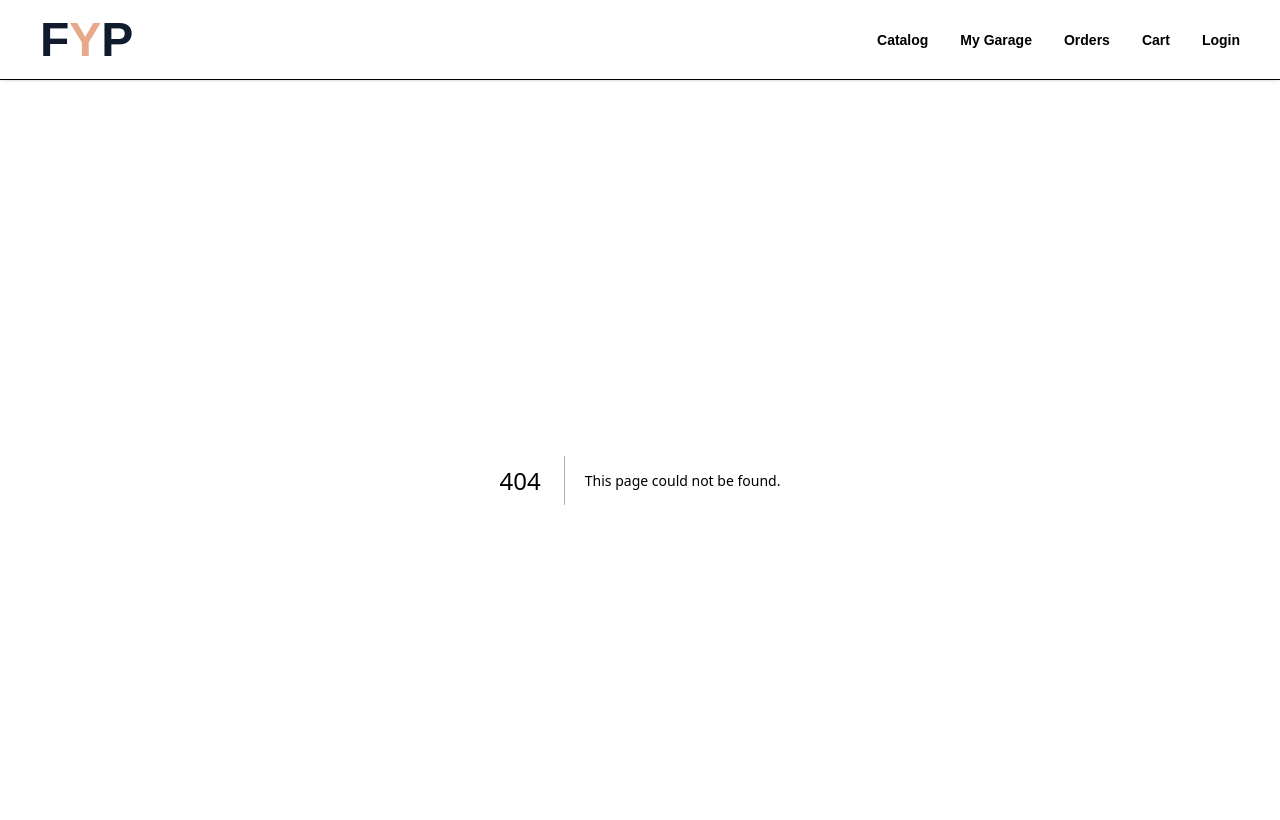
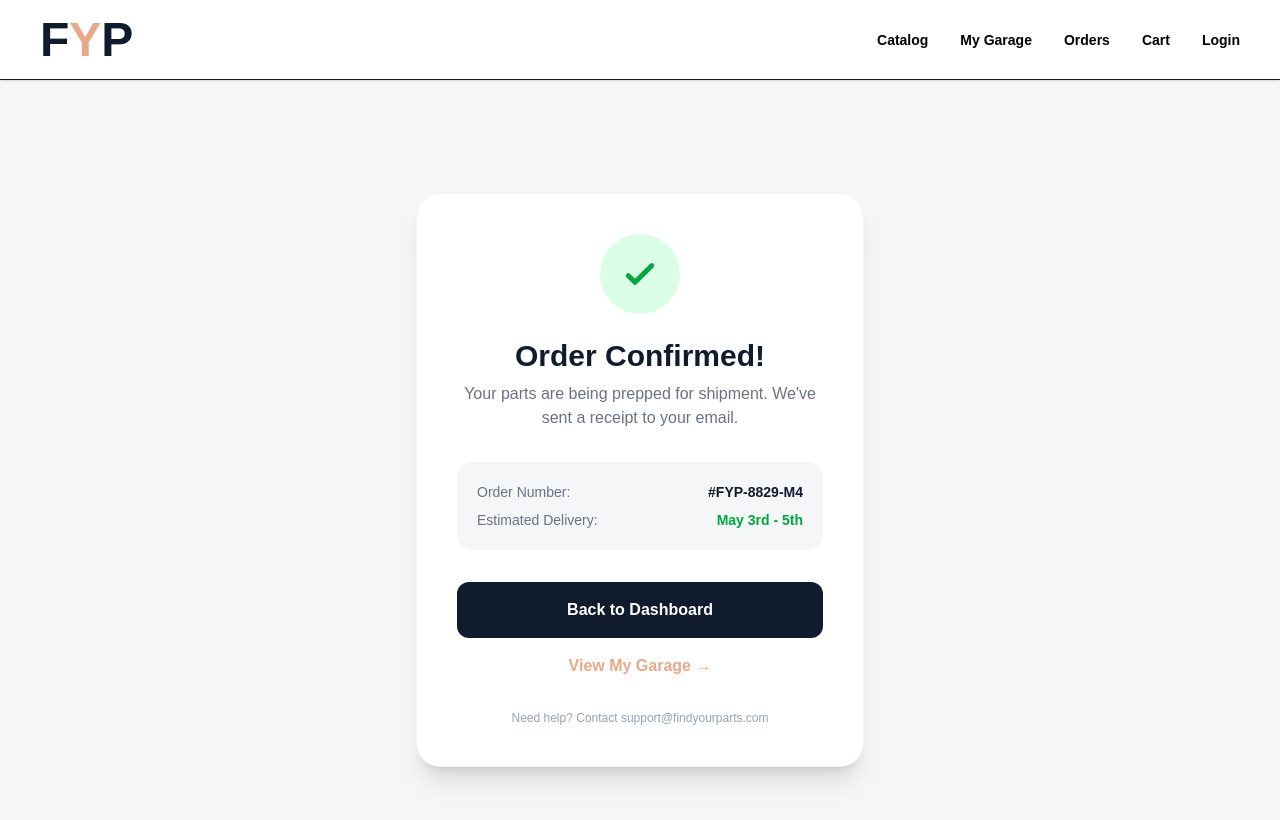
Before and after one commit to eyadhossam989-cyber/find-your-parts, a Next.js app: page /success in a window 1280 px wide. Before the commit this address had no page. Shown: the top 820 px of the page. Built offline with nearby package versions, Linux system fonts and the light colour scheme.

Commit message:
new checkout 4

```diff
--- a/app/checkout/page.tsx
+++ b/app/checkout/page.tsx
@@ -16,9 +16,8 @@ const ShieldIcon = () => <span className="text-2xl">🛡️</span>;
 export default function CheckoutPage() {
   const [items, setItems] = useState<any[]>([]);
   const [shipping, setShipping] = useState(12.50);
-  const [paymentMethod, setPaymentMethod] = useState("card"); // Track payment type
+  const [paymentMethod, setPaymentMethod] = useState("card");
 
-  // Load data from localStorage
   useEffect(() => {
     const savedCart = localStorage.getItem("fyp-cart");
     if (savedCart) {
@@ -27,7 +26,6 @@ export default function CheckoutPage() {
     }
   }, []);
 
-  // Real-time Math Logic
   const subtotal = items.reduce((acc, item) => acc + (Number(item.price) * item.qty), 0);
   const tax = subtotal * 0.08;
   const total = subtotal + tax + shipping;
@@ -42,8 +40,6 @@ export default function CheckoutPage() {
 
         <div className="grid grid-cols-1 lg:grid-cols-12 gap-8">
           <div className="lg:col-span-8 space-y-8">
-
-            {/* Shipping Address */}
             <section className="bg-white rounded-3xl shadow-sm p-8 border border-gray-100">
               <div className="flex items-center gap-4 mb-6">
                 <IconBox><AddressIcon /></IconBox>
@@ -58,7 +54,6 @@ export default function CheckoutPage() {
               </div>
             </section>
 
-            {/* Delivery Method (Logic Unchanged as requested) */}
             <section className="bg-white rounded-3xl shadow-sm p-8 border border-gray-100">
               <div className="flex items-center gap-4 mb-6">
                 <IconBox><TruckIcon /></IconBox>
@@ -76,13 +71,11 @@ export default function CheckoutPage() {
               </div>
             </section>
 
-            {/* Payment Method - Now with PayPal Toggle */}
             <section className="bg-white rounded-3xl shadow-sm p-8 border border-gray-100">
               <div className="flex items-center gap-4 mb-6">
                 <IconBox><PaymentIcon /></IconBox>
                 <h3 className="text-2xl font-extrabold">Payment Method</h3>
               </div>
-
               <div className="grid grid-cols-2 gap-4 mb-6">
                 <button
                   onClick={() => setPaymentMethod("card")}
@@ -115,11 +108,9 @@ export default function CheckoutPage() {
             </section>
           </div>
 
-          {/* SIDEBAR SUMMARY - Fixed $0 Issue */}
           <aside className="lg:col-span-4">
             <div className="bg-[#101b2d] text-white rounded-3xl shadow-xl p-8 sticky top-24">
               <h3 className="text-2xl font-extrabold border-b border-white/20 pb-5 mb-5">Order Summary</h3>
-
               <div className="space-y-4 mb-6 max-h-[250px] overflow-y-auto pr-2">
                 {items.length > 0 ? items.map((item) => (
                   <div key={item.id} className="flex gap-4 items-center">
@@ -151,7 +142,8 @@ export default function CheckoutPage() {
                 </div>
               </div>
 
-              <Link href="/orders" className="w-full bg-[#e8a88a] text-white mt-6 py-4 rounded-xl font-extrabold hover:scale-[1.02] transition-all block text-center shadow-lg">
+              {/* CHANGE IS HERE: Linked to /success instead of /orders */}
+              <Link href="/success" className="w-full bg-[#e8a88a] text-white mt-6 py-4 rounded-xl font-extrabold hover:scale-[1.02] transition-all block text-center shadow-lg">
                 Place Order →
               </Link>
             </div>
--- /dev/null
+++ b/app/success/page.tsx
@@ -0,0 +1,62 @@
+"use client";
+import { useEffect } from "react";
+import Link from "next/link";
+
+const CheckIcon = () => (
+  <div className="w-20 h-20 bg-green-100 text-green-600 rounded-full flex items-center justify-center mx-auto mb-6">
+    <svg xmlns="http://www.w3.org/2000/svg" className="h-10 w-10" fill="none" viewBox="0 0 24 24" stroke="currentColor" strokeWidth={3}>
+      <path strokeLinecap="round" strokeLinejoin="round" d="M5 13l4 4L19 7" />
+    </svg>
+  </div>
+);
+
+export default function SuccessPage() {
+  // 1. CLEAR THE CART: When the order is "placed," we wipe the memory
+  useEffect(() => {
+    localStorage.removeItem("fyp-cart");
+  }, []);
+
+  return (
+    <main className="min-h-screen bg-[#f5f6f8] flex items-center justify-center p-6">
+      <div className="max-w-md w-full bg-white rounded-3xl shadow-xl p-10 text-center border border-gray-100">
+        <CheckIcon />
+
+        <h1 className="text-3xl font-extrabold text-[#101b2d] mb-2">Order Confirmed!</h1>
+        <p className="text-gray-500 mb-8">
+          Your parts are being prepped for shipment. We've sent a receipt to your email.
+        </p>
+
+        <div className="bg-[#f5f6f8] rounded-2xl p-5 mb-8 text-left space-y-2">
+          <div className="flex justify-between text-sm">
+            <span className="text-gray-500">Order Number:</span>
+            <span className="font-bold text-[#101b2d]">#FYP-8829-M4</span>
+          </div>
+          <div className="flex justify-between text-sm">
+            <span className="text-gray-500">Estimated Delivery:</span>
+            <span className="font-bold text-green-600">May 3rd - 5th</span>
+          </div>
+        </div>
+
+        <div className="space-y-4">
+          <Link
+            href="/"
+            className="w-full bg-[#101b2d] text-white py-4 rounded-xl font-bold block hover:bg-black transition"
+          >
+            Back to Dashboard
+          </Link>
+
+          <Link
+            href="/garage"
+            className="w-full text-[#e8a88a] font-bold block hover:underline transition"
+          >
+            View My Garage →
+          </Link>
+        </div>
+
+        <p className="mt-8 text-xs text-gray-400">
+          Need help? Contact support@findyourparts.com
+        </p>
+      </div>
+    </main>
+  );
+}
```
